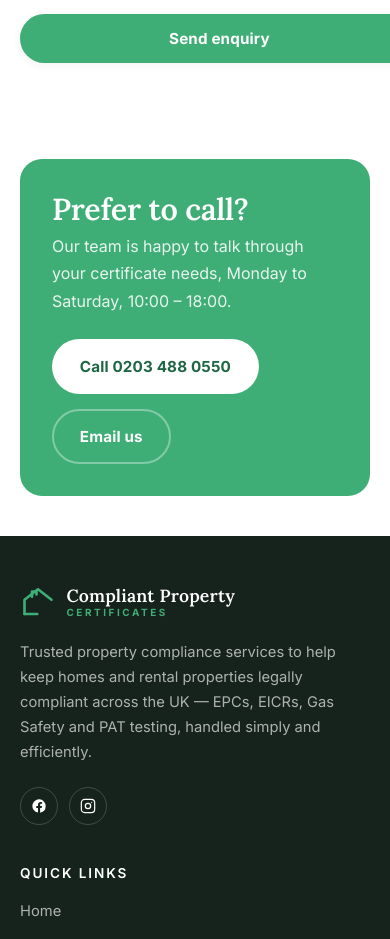
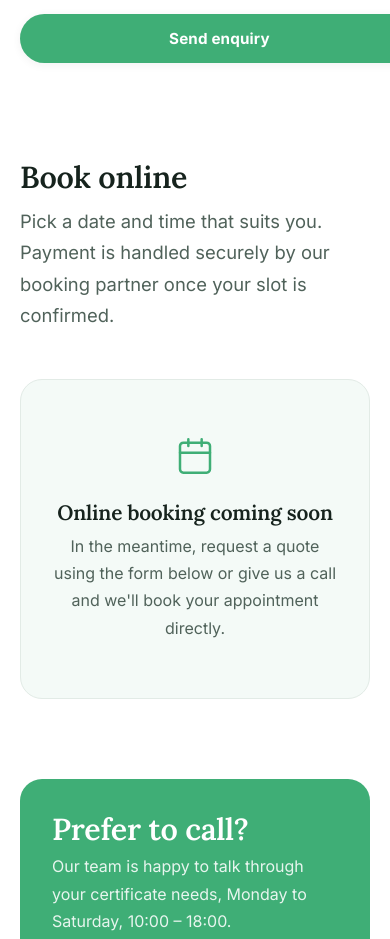
Before and after one commit to Heskey-EN/Compliant-certificates-website, a plain HTML site: page contact.html in a window 390 px wide. Shown: the part 2004-2943 px from the top of the page. Drawn offline with Linux system fonts and the light colour scheme.

Commit message:
Fix mobile nav overlap and add booking section shell

```diff
--- a/contact.html
+++ b/contact.html
@@ -193,6 +193,28 @@
       </div>
     </section>
 
+    <!-- ============ BOOK ONLINE ============ -->
+    <section id="book" class="section-tight">
+      <div class="container">
+        <div class="section-head reveal">
+          <h2>Book online</h2>
+          <p class="lede">Pick a date and time that suits you. Payment is handled securely by our booking partner once your slot is confirmed.</p>
+        </div>
+        <div class="booking-embed reveal">
+          <!--
+            TODO: Replace this placeholder with the live booking + payment embed
+            (e.g. Cal.com, SimplyBook.me or Acuity) once a provider is chosen.
+            The provider should handle both scheduling and taking payment.
+          -->
+          <div class="booking-placeholder">
+            <svg viewBox="0 0 24 24" fill="none" stroke="currentColor" stroke-width="1.5" stroke-linecap="round" stroke-linejoin="round" aria-hidden="true"><rect x="3" y="4" width="18" height="18" rx="2"/><path d="M16 2v4M8 2v4M3 10h18"/></svg>
+            <h3>Online booking coming soon</h3>
+            <p>In the meantime, request a quote using the form below or give us a call and we'll book your appointment directly.</p>
+          </div>
+        </div>
+      </div>
+    </section>
+
     <!-- ============ CTA BAND ============ -->
     <section class="section-tight">
       <div class="container">
--- a/css/style.css
+++ b/css/style.css
@@ -398,20 +398,26 @@ section { padding-block: var(--space-section); }
 
 @media (max-width: 940px) {
   .main-nav {
-    position: fixed;
-    inset: 0;
-    top: 64px;
+    position: absolute;
+    top: 100%;
+    left: 0;
+    right: 0;
+    max-height: calc(100vh - 100%);
     background: var(--paper);
     flex-direction: column;
     align-items: flex-start;
     padding: 1.5rem clamp(1.25rem, 4vw, 2.5rem);
-    transform: translateY(-110%);
+    transform: translateY(-8px);
     opacity: 0;
-    transition: transform 0.25s ease, opacity 0.25s ease;
+    visibility: hidden;
+    pointer-events: none;
+    transition: transform 0.2s ease, opacity 0.2s ease, visibility 0.2s ease;
     border-top: 1px solid var(--border);
+    border-bottom: 1px solid var(--border);
+    box-shadow: 0 12px 24px rgba(22,35,29,0.08);
     overflow-y: auto;
   }
-  .main-nav.open { transform: translateY(0); opacity: 1; }
+  .main-nav.open { transform: translateY(0); opacity: 1; visibility: visible; pointer-events: auto; }
   .main-nav ul {
     flex-direction: column;
     align-items: flex-start;
@@ -721,6 +727,33 @@ section { padding-block: var(--space-section); }
 .stat .label {
   font-size: 0.88rem;
   color: rgba(255,255,255,0.7);
+}
+
+/* ============ BOOKING EMBED ============ */
+.booking-embed {
+  border: 1px solid var(--border);
+  border-radius: var(--radius-lg);
+  background: var(--green-pale-2);
+  min-height: 320px;
+  display: flex;
+  align-items: center;
+  justify-content: center;
+  padding: clamp(2rem, 5vw, 3rem);
+}
+.booking-placeholder {
+  max-width: 440px;
+  text-align: center;
+  color: var(--ink-soft);
+}
+.booking-placeholder svg {
+  width: 40px;
+  height: 40px;
+  color: var(--green);
+  margin-bottom: 1rem;
+}
+.booking-placeholder h3 {
+  color: var(--ink);
+  margin-bottom: 0.5rem;
 }
 
 /* ============ CTA BAND ============ */
```
